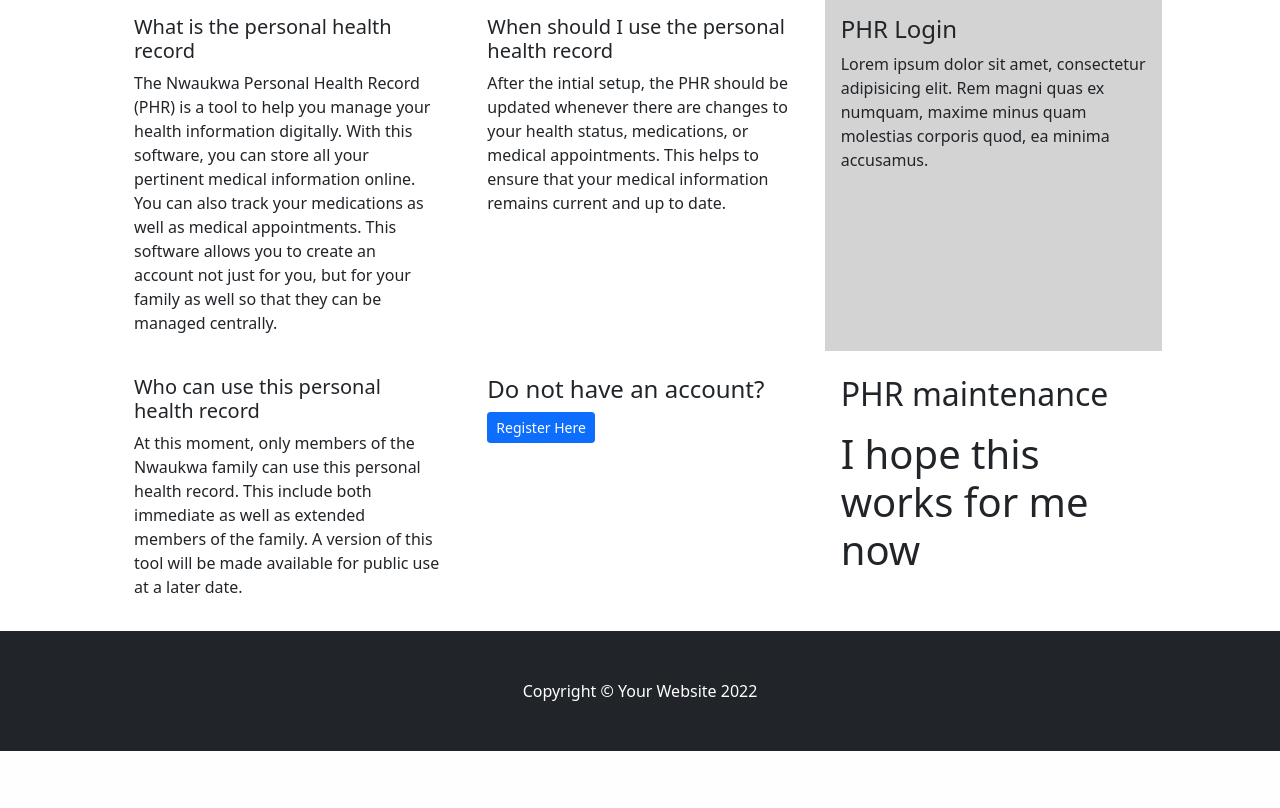
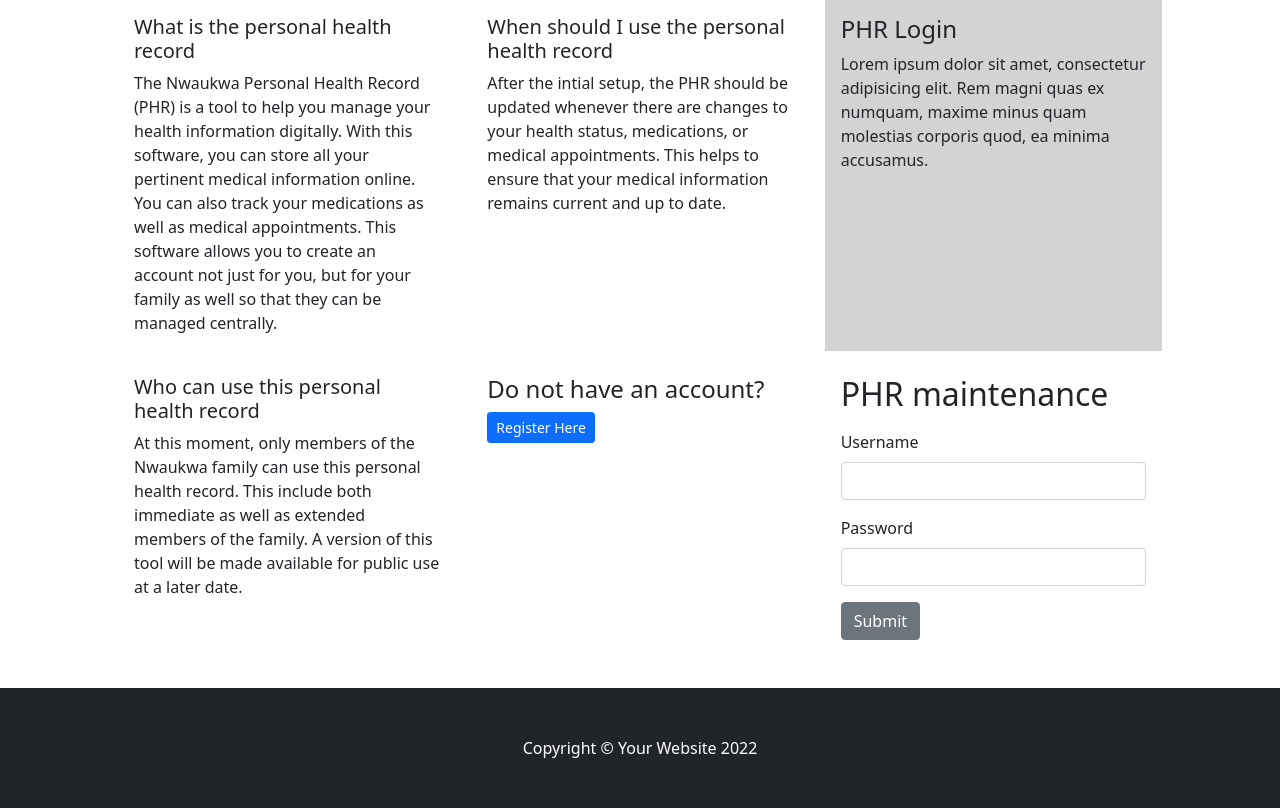
Before and after one commit to Stephen-Nw/nwaukwaPHR, a Django app: page / in a window 1280 px wide. Shown: the part 467-1275 px from the top of the page. Before the commit the page ends 1218 px from the top, so only its background shows below. Run offline with Django 4.2, Linux system fonts and the light colour scheme; some libraries are stand-ins or nearby versions.

Commit message:
add login form

```diff
--- a/templates/authenticate/testy3.html
+++ b/templates/authenticate/testy3.html
@@ -1 +1,17 @@
-<h1>I hope this works for me now</h1>
+<form action="" method=POST>
+    {% csrf_token %}
+
+
+        <div class="mb-3">
+          <label for="exampleInputEmail1" class="form-label">Username</label>
+          <input type="text" class="form-control" name="username" aria-describedby="emailHelp">
+        </div>
+        <div class="mb-3">
+          <label for="exampleInputPassword1" class="form-label">Password</label>
+          <input type="password" class="form-control" name="password">
+        </div>
+
+
+    <input type="Submit" value="Submit" class="btn btn-secondary">
+
+</form>
```
